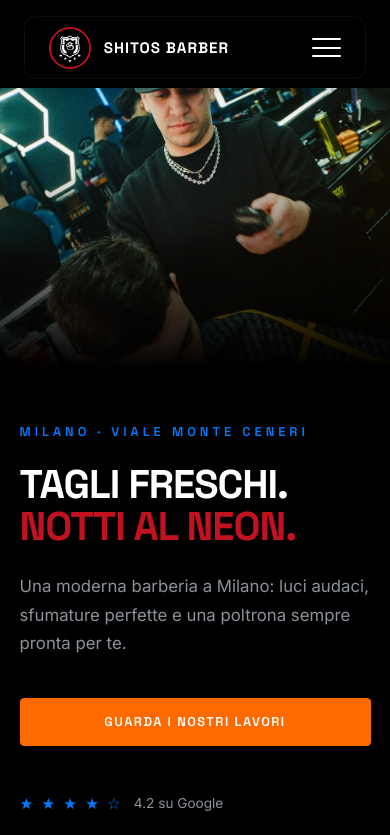
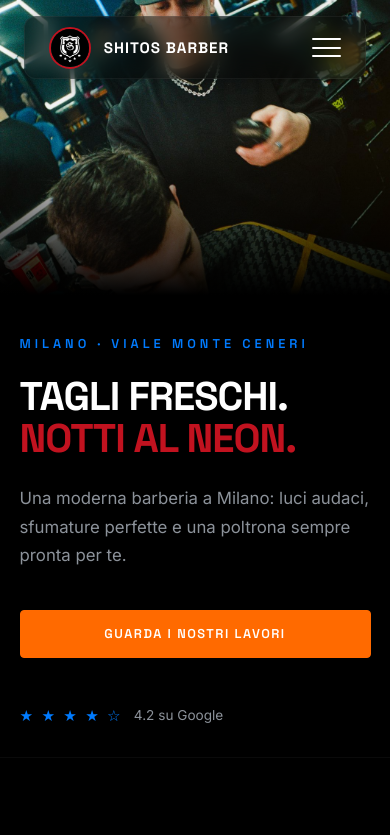
Before and after one commit to Malaka-Gonawala/Shitos_Barber, a website: page index.html in a window 390 px wide. Shown: the top 835 px of the page. Drawn offline with Linux system fonts and the light colour scheme; a script that the page names is missing.

Commit message:
Update style.css

```diff
--- a/css/style.css
+++ b/css/style.css
@@ -896,11 +896,12 @@ a {
 @media (max-width: 900px) {
   .hero {
     grid-template-columns: 1fr;
-    padding: 5.5rem 0 2rem;
+    padding: 0 0 2rem;
     gap: 2.5rem;
   }
 
   .hero-text {
+    grid-row: 2;
     padding: 0 5%;
   }
 
@@ -911,7 +912,11 @@ a {
   }
 
   .hero-image::after {
-    background: linear-gradient(to bottom, transparent 25%, #000000 95%) !important;
+    background: linear-gradient(
+      to bottom,
+      transparent 50%,
+      #000000 100%
+    ) !important;
   }
 
   .services-header {
@@ -985,7 +990,7 @@ a {
 
   .hero {
     min-height: auto;
-    padding: 5.5rem 0 2rem;
+    padding: 0 0 2rem;
   }
 
   .hero-title {
```
